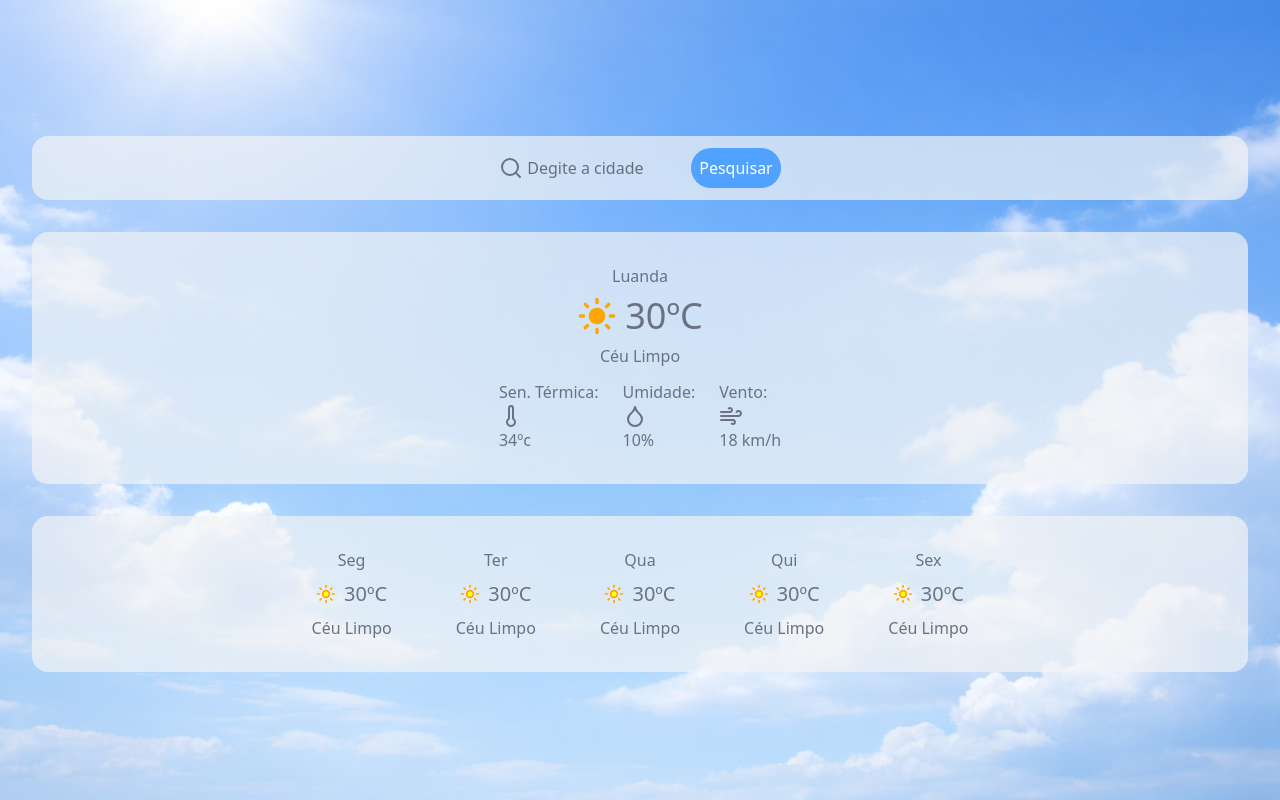
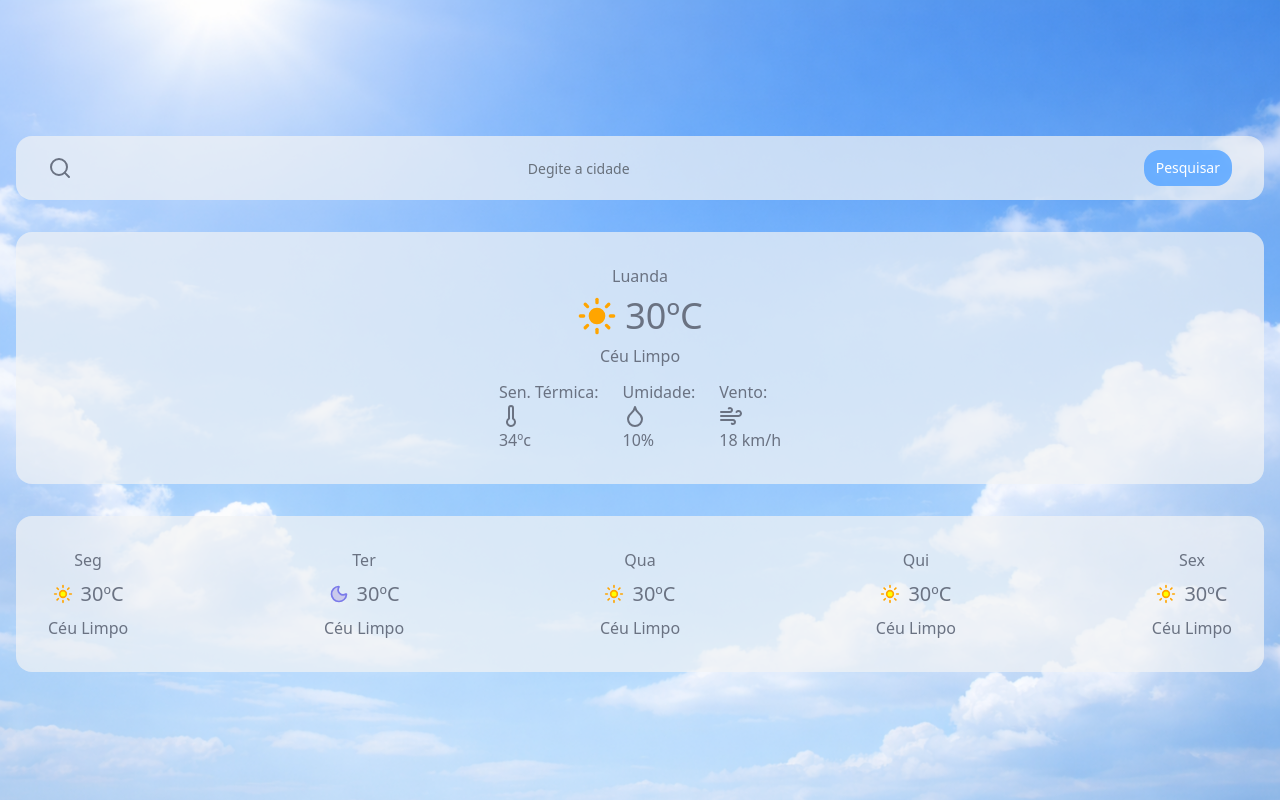
Before and after one commit to EdmilsonEdstar/EA-Clima, a React (Vite) app: page / in a window 1280 px wide. Built offline with nearby package versions, Linux system fonts and the light colour scheme.

Commit message:
alteração da cor dos card

```diff
--- a/src/Search/Pesquisar.tsx
+++ b/src/Search/Pesquisar.tsx
@@ -6,10 +6,10 @@ export function Pesquisar() {
         <>
             <label htmlFor="search" className="text-2xl pb-2"></label>
 
-             <div className="w-full flex justify-center items-center gap-1 px-8  bg-gray-100/70 rounded-2xl ">
+             <div className="w-full flex justify-between items-center gap-2 px-8  bg-gray-100/70 rounded-2xl ">
                 <span><SearchIcon className="text-gray-500" /></span>
-                <input type="text" id="search" placeholder="Degite a cidade" className="h-[4rem] w-[10rem] text-base focus:outline-none" />
-                <button className="bg-blue-400 text-white p-2 rounded-4xl">Pesquisar</button>
+                <input type="text" id="search" placeholder="Degite a cidade" className="h-[4rem] w-[10rem] text-sm focus:outline-none" />
+                <button className="bg-blue-400/80 text-white px-3 py-2  rounded-2xl text-sm">Pesquisar</button>
              </div>
         </>
   )
--- a/src/ShowWheather/ShoWheather.tsx
+++ b/src/ShowWheather/ShoWheather.tsx
@@ -4,7 +4,7 @@ export function ShoWheather() {
 
   return (
         <>
-             <div className="w-full flex flex-col justify-center items-center gap-3 py-8  bg-gray-100/70 rounded-2xl ">
+             <div className="w-full flex flex-col justify-center items-center gap-3 py-8 px-2  bg-gray-100/70 rounded-2xl ">
                 <div className="flex flex-col justify-center items-center gap-2">
                     <span className="text-gray-500">Luanda</span>
                     <div className="flex justify-center items-center gap-2 text-4xl">
--- a/src/ShowWheatherWeek/ShowWheatherWeek.tsx
+++ b/src/ShowWheatherWeek/ShowWheatherWeek.tsx
@@ -1,10 +1,10 @@
-import { Sun } from "lucide-react";
+import { Moon, Sun } from "lucide-react";
 
 export function ShowWheatherWeek() {
 
   return (
         <>
-             <div className="w-full flex justify-center items-center overflow-y-auto text-center gap-[4rem] py-8 px-4  bg-gray-100/70 rounded-2xl ">
+             <div className="w-full flex justify-between items-center overflow-y-auto text-center gap-16 py-8 px-8  bg-gray-100/70 rounded-2xl ">
                 <div className="flex flex-col justify-center items-center gap-2">
                     <span className="text-gray-500">Seg</span>
                     <div className="flex justify-center items-center gap-2 text-xl">
@@ -16,7 +16,7 @@ export function ShowWheatherWeek() {
                 <div className="flex flex-col justify-center items-center gap-2">
                     <span className="text-gray-500">Ter</span>
                     <div className="flex justify-center items-center gap-2 text-xl">
-                      <Sun  size={20} fill="yellow" stroke="orange" /><span className="text-gray-500">30ºC</span>
+                      <Moon  size={20} fill="#cacaec" stroke="#7a7aea" /><span className="text-gray-500">30ºC</span>
                     </div>
                     <span className="text-gray-500">Céu Limpo</span>
                 </div>
--- a/src/index.css
+++ b/src/index.css
@@ -14,6 +14,6 @@
       background-size: cover; /* Corrigido: era background-color: cover */
       background-repeat: no-repeat;
       /* Evita colocar padding fixo aqui se quiseres usar Tailwind no HTML */
-      padding: 10% 2rem;
+      padding: 10% 1rem;
     }
   }
```
